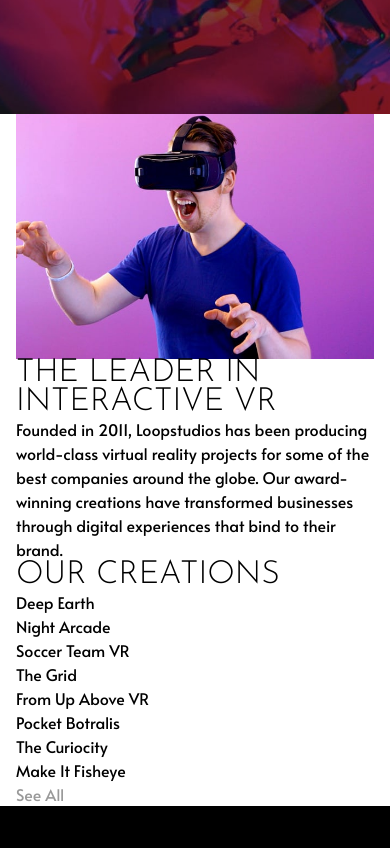
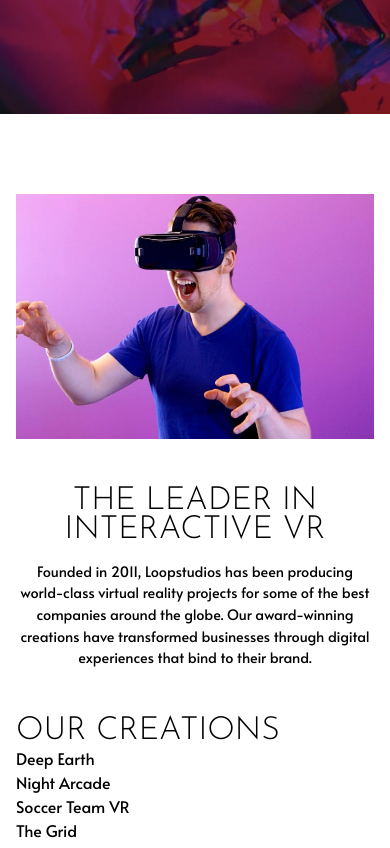
Before and after one commit to davinaleong/fem-loopstudios-landing-page, a website built with Vite: page index.html in a window 390 px wide. Shown: the part 730-1578 px from the top of the page. Built offline with nearby package versions, Linux system fonts and the light colour scheme.

Commit message:
Done with leader section for mobile

```diff
--- a/index.html
+++ b/index.html
@@ -86,28 +86,30 @@
       </section>
 
       <section class="leader">
-        <div class="container">
+        <div class="container | ta-center ta-md-left">
           <img
             src="./images/mobile/image-interactive.jpg"
             alt="Interactive Mobile"
-            class="display-mobile"
+            class="leader-image | display-mobile"
           />
           <img
             src="./images/desktop/image-interactive.jpg"
             alt="Interactive Desktop"
-            class="display-desktop"
+            class="leader-image | display-desktop"
           />
 
-          <h2 class="ff-heading tt-uppercase fs-700 lh-200">
+          <div class="leader-content">
+            <h2 class="leader-heading | ff-heading tt-uppercase fs-700 lh-200 mt-700 mb-400">
               The leader in interactive VR
             </h2>
 
-          <p>
+            <p class="fs-300">
               Founded in 2011, Loopstudios has been producing world-class virtual
               reality projects for some of the best companies around the globe.
               Our award-winning creations have transformed businesses through
               digital experiences that bind to their brand.
             </p>
+          </div>
         </div>
       </section>
 
--- a/styles/main.css
+++ b/styles/main.css
@@ -373,6 +373,10 @@ a:where(:hover, :focus, :focus-visible) {
 }
 
 /** Content - Leader Section **/
+.leader {
+  padding-top: 5em;
+  padding-bottom: 3em;
+}
 
 /** Content - Creations Section **/
 
```
Lines whose indentation alone changed are shown as unchanged.
